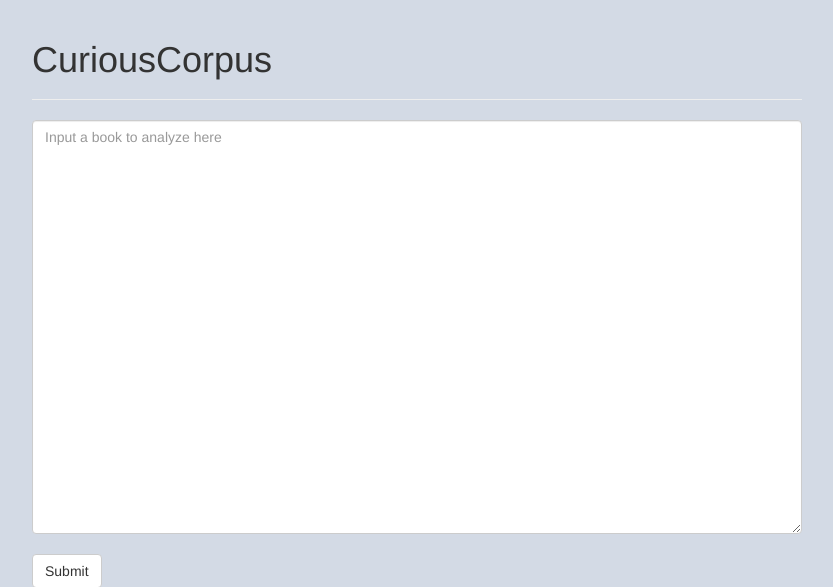
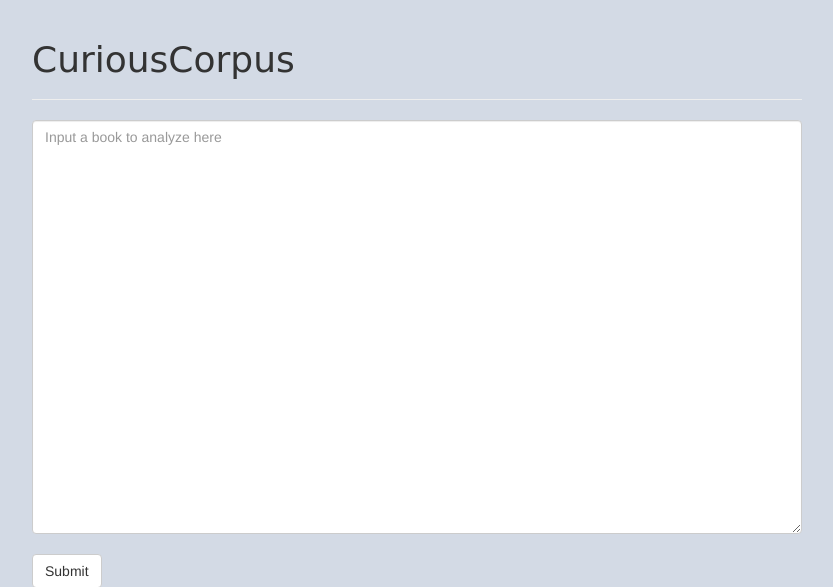
Before and after one commit to npentella/CuriousCorpus, a Flask app: page / in a window 1280 px wide. Shown: the top 587 px of the page, without its empty margins (143-976 px from the left). Run offline with Flask 2, Linux system fonts and the light colour scheme; parts of the project's set-up code (start-up, migrations or seed data) failed here and were passed over; some libraries are stand-ins or nearby versions.

Commit message:
styling tweaks

```diff
--- a/static/styles.css
+++ b/static/styles.css
@@ -3,3 +3,7 @@ body {
   margin:auto;
   width: 75%;
 }
+
+h1 {
+	font-family: cursive;
+}
```
Also changed, not shown: 1 other file.
